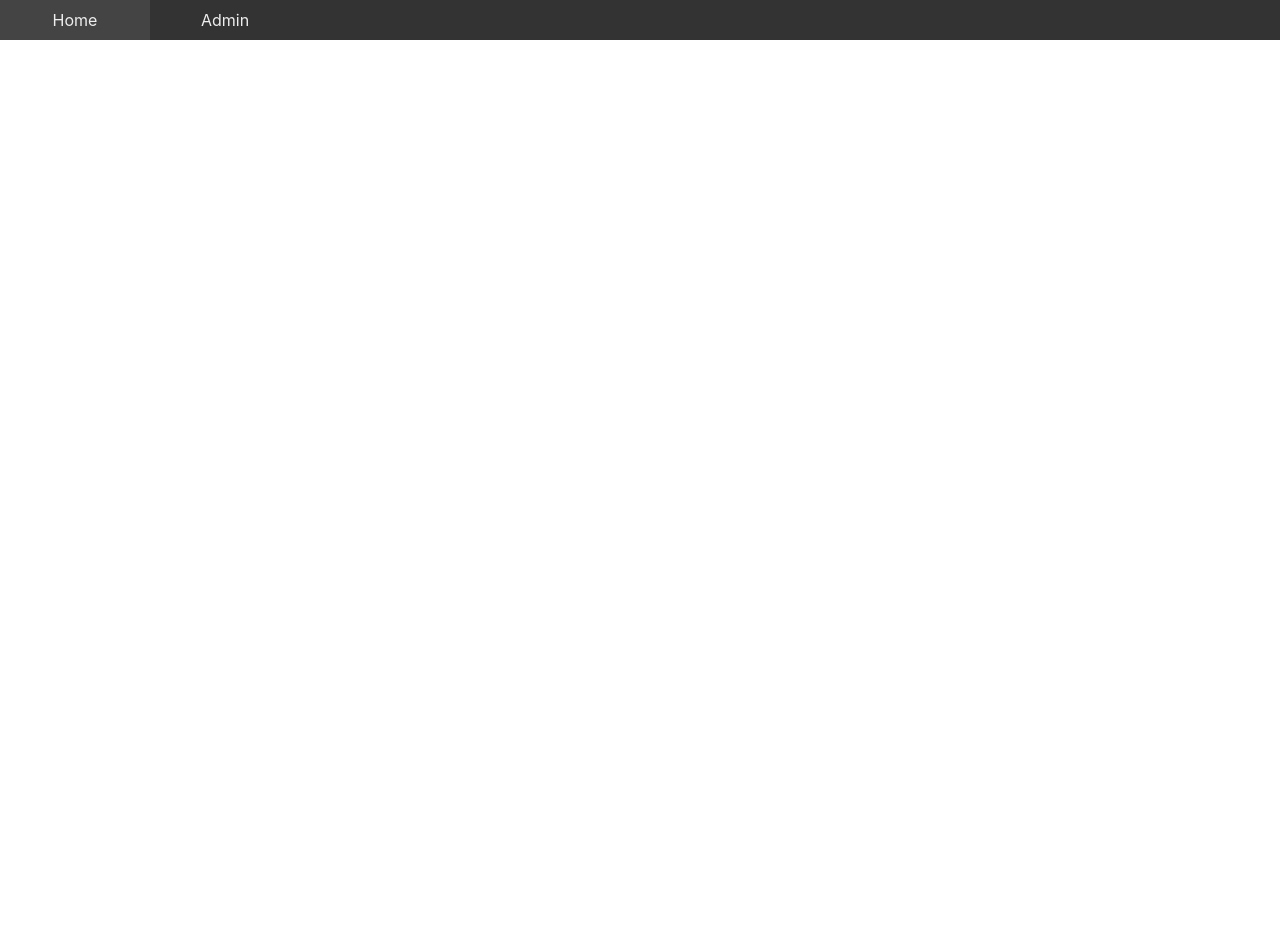
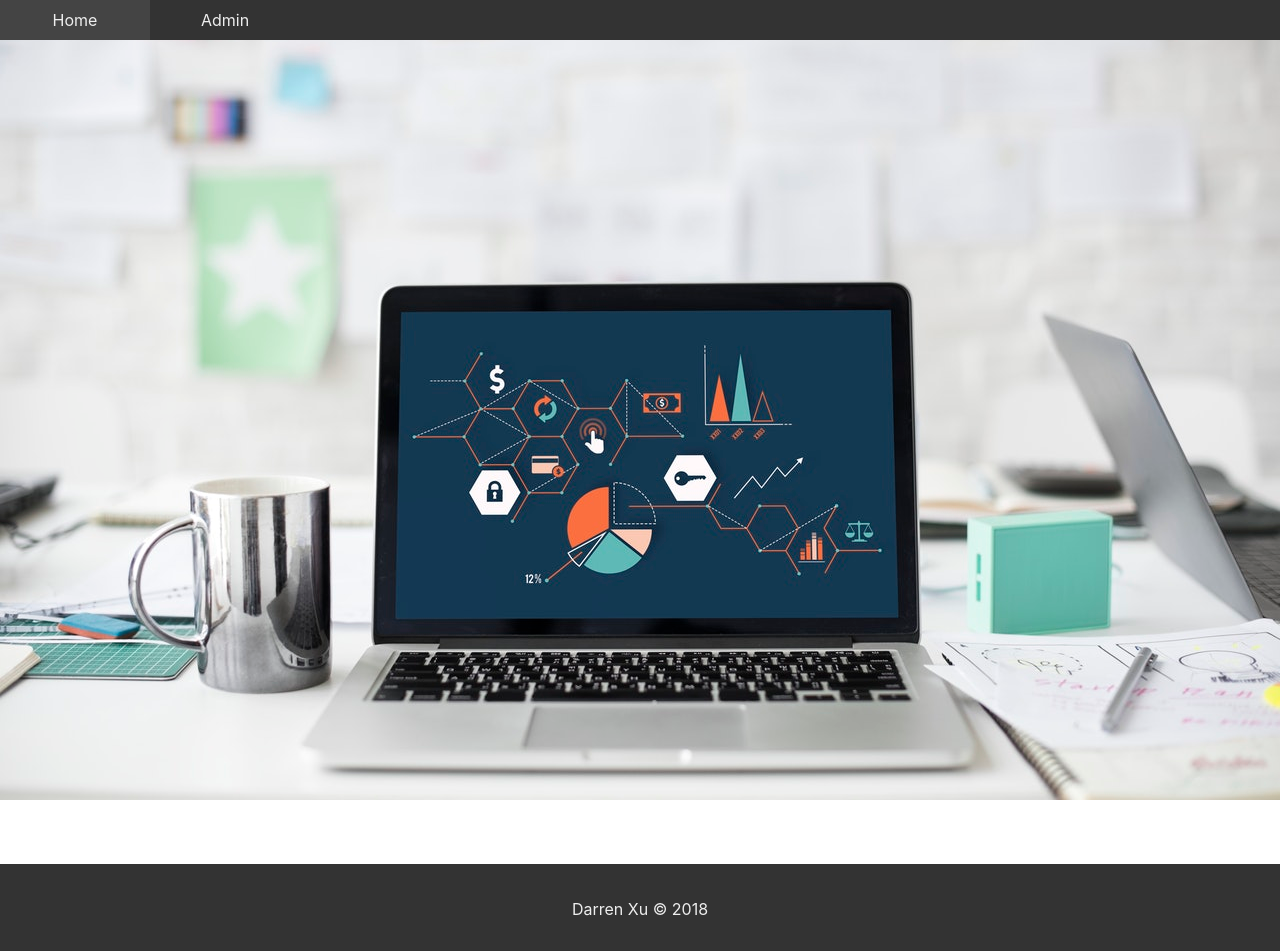
Before and after one commit to DarrenXu94/roadmap, a React (Create React App) app in the folder client/: page / in a window 1280 px wide. Shown: the top 951 px of the page. Before the commit the page ends 800 px from the top, so only its background shows below. Built offline with nearby package versions, Linux system fonts and the light colour scheme; no server answers.

Commit message:
resizable cover photo

```diff
--- a/client/src/App.css
+++ b/client/src/App.css
@@ -73,3 +73,30 @@ nav a#openup {
 .sec {
     padding: 5px;
 }
+
+.center {
+    text-align: center;
+}
+
+footer {
+    padding: 2.2rem;
+}
+
+.showcase::after {
+    content: '';
+    height: 100vh;
+    width: 100%;
+    background-image: url('./img/bg.jpeg');
+    background-size: cover;
+    background-repeat: no-repeat;
+    background-position: bottom;
+    display: block;
+
+}
+
+@media(max-width: 960px) {
+
+    .showcase::after {
+        height: 50vh;
+    }
+}
--- a/client/src/App.js
+++ b/client/src/App.js
@@ -10,7 +10,7 @@ class App extends Component {
     return (
       <Router>
         <div className="App">
-        <header>
+        <header className="showcase">
           <nav className='cf'>
             <ul className='cf'>
               <li>
@@ -25,6 +25,9 @@ class App extends Component {
 
           <Route path="/" exact component={Home} />
           <Route path="/admin" exact component={Admin} />
+          <footer className="bg-dark center">
+            Darren Xu © 2018
+          </footer>
         </div>
       </Router>
     );
```
Also changed, not shown: client/src/img/bg.jpeg (added).
